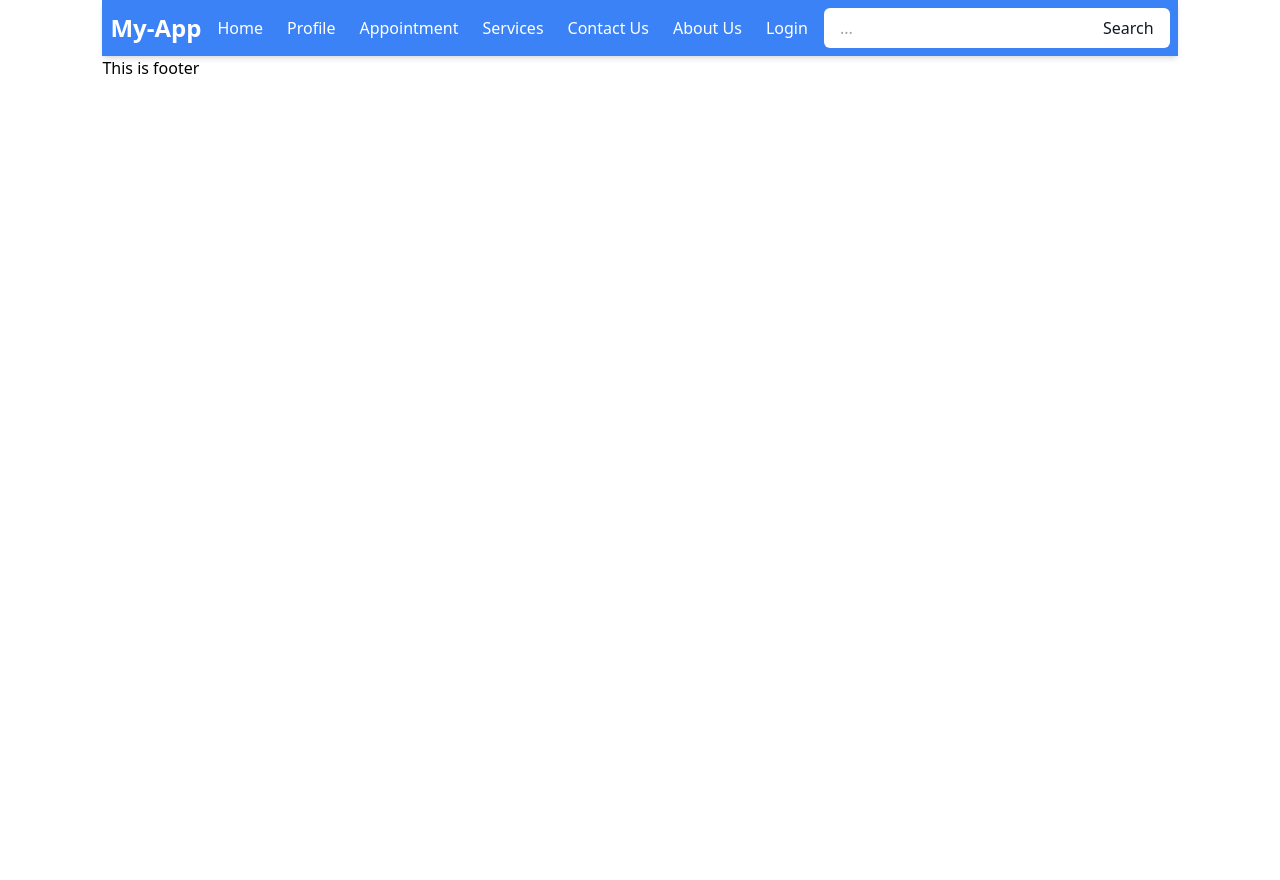
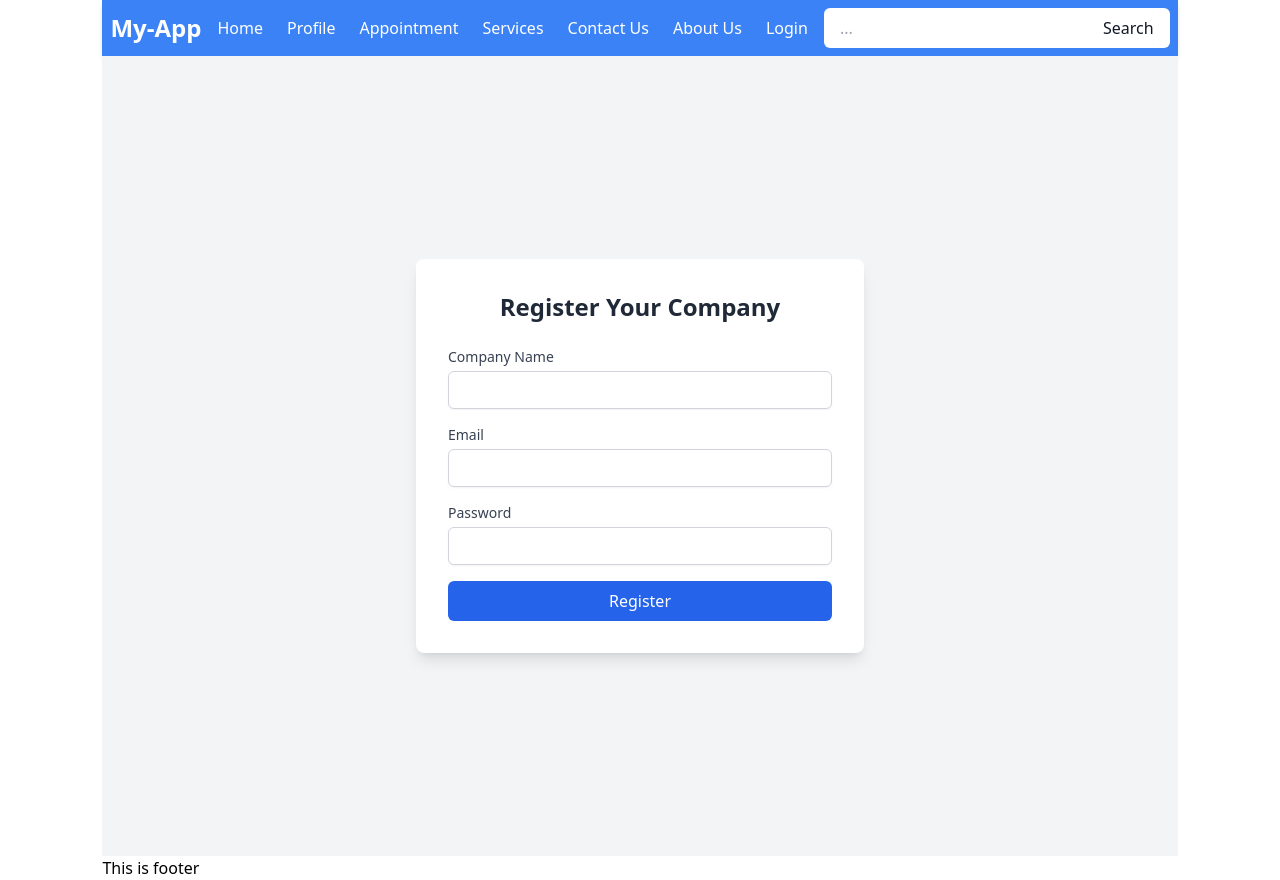
Before and after one commit to pranavrjb/my-app, a React app in the folder frontend/: page /company in a window 1280 px wide. Before the commit the page ends 800 px from the top, so only its background shows below. Built offline with nearby package versions, Linux system fonts and the light colour scheme; the HTML template or start-up script is replaced by a standard one.

Commit message:
compnay registration

```diff
--- a/frontend/src/App.jsx
+++ b/frontend/src/App.jsx
@@ -2,13 +2,13 @@ import React from 'react'
 import { Route,Routes } from 'react-router-dom'
 import Home from './pages/Home'
 import Contact from './pages/Contact'
-import Login from './pages/Login'
 import About from './pages/About'
 import Profile from './pages/Profile'
 import Services from './pages/Services'
 import Navbar from './components/Navbar'
 import AppointmentBooking from './pages/AppointmentBooking'
 import Footer from './components/Footer'
+import CompanyRegistration from './pages/CompanyRegistration'
 const App = () => {
 
   return (
@@ -18,7 +18,7 @@ const App = () => {
         <Route path='/' element={<Home />} />
         <Route path='/contact' element={<Contact/>} />
         <Route path='/about' element={<About/>} />
-        <Route path='/login' element={<Login/>} />
+        <Route path='/company' element={<CompanyRegistration/>} />
         <Route path='/services' element={<Services/>} />
         <Route path='/profile' element={<Profile/>} />
         <Route path='/appointment' element={<AppointmentBooking/>}/>
--- /dev/null
+++ b/frontend/src/pages/CompanyRegistration.jsx
@@ -0,0 +1,79 @@
+import React, { useState } from 'react';
+import { useForm } from 'react-hook-form';
+import axios from 'axios';
+
+const CompanyRegistration = () => {
+    const { register, handleSubmit, reset, formState: { errors } } = useForm();
+    const [message, setMessage] = useState({ text: '', type: '' });
+
+    const onSubmit = (data) => {
+        axios.post('http://localhost:3001/registercompany', data)
+            .then((res) => {
+                setMessage({ text: 'Company registered successfully!', type: 'success' });
+                reset();
+            })
+            .catch((err) => {
+                setMessage({ text: 'Error registering company!', type: 'error' });
+            });
+    };
+
+    return (
+        <div className="flex items-center justify-center min-h-screen bg-gray-100">
+            <div className="bg-white p-8 rounded-lg shadow-lg max-w-md w-full">
+                <h2 className="text-2xl font-bold text-center text-gray-800 mb-6">Register Your Company</h2>
+
+                <form onSubmit={handleSubmit(onSubmit)} className="space-y-4">
+                    {/* Company Name */}
+                    <div>
+                        <label className="block text-sm font-medium text-gray-700">Company Name</label>
+                        <input
+                            type="text"
+                            className="mt-1 block w-full px-3 py-2 border border-gray-300 rounded-md shadow-sm focus:outline-none focus:ring-blue-500 focus:border-blue-500 sm:text-sm"
+                            {...register('companyName', { required: 'Company name is required' })}
+                        />
+                        {errors.companyName && <p className="text-red-600 text-sm mt-1">{errors.companyName.message}</p>}
+                    </div>
+
+                    {/* Email */}
+                    <div>
+                        <label className="block text-sm font-medium text-gray-700">Email</label>
+                        <input
+                            type="email"
+                            className="mt-1 block w-full px-3 py-2 border border-gray-300 rounded-md shadow-sm focus:outline-none focus:ring-blue-500 focus:border-blue-500 sm:text-sm"
+                            {...register('email', { required: 'Email is required' })}
+                        />
+                        {errors.email && <p className="text-red-600 text-sm mt-1">{errors.email.message}</p>}
+                    </div>
+
+                    {/* Password */}
+                    <div>
+                        <label className="block text-sm font-medium text-gray-700">Password</label>
+                        <input
+                            type="password"
+                            className="mt-1 block w-full px-3 py-2 border border-gray-300 rounded-md shadow-sm focus:outline-none focus:ring-blue-500 focus:border-blue-500 sm:text-sm"
+                            {...register('password', { required: 'Password is required' })}
+                        />
+                        {errors.password && <p className="text-red-600 text-sm mt-1">{errors.password.message}</p>}
+                    </div>
+
+                    {/* Submit Button */}
+                    <button
+                        type="submit"
+                        className="w-full bg-blue-600 text-white py-2 rounded-md hover:bg-blue-700 transition duration-200"
+                    >
+                        Register
+                    </button>
+
+                    {/* Message display */}
+                    {message.text && (
+                        <p className={`mt-4 text-center text-sm ${message.type === 'success' ? 'text-green-600' : 'text-red-600'}`}>
+                            {message.text}
+                        </p>
+                    )}
+                </form>
+            </div>
+        </div>
+    );
+};
+
+export default CompanyRegistration;
```
Also changed, not shown: 1 other file (tests, documents, lock files or other folders).
